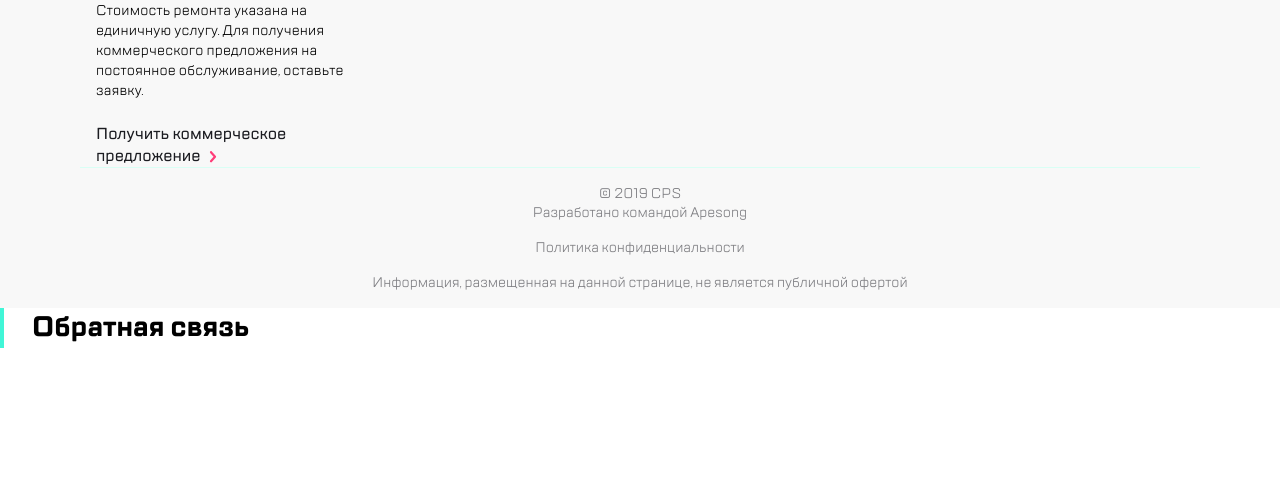
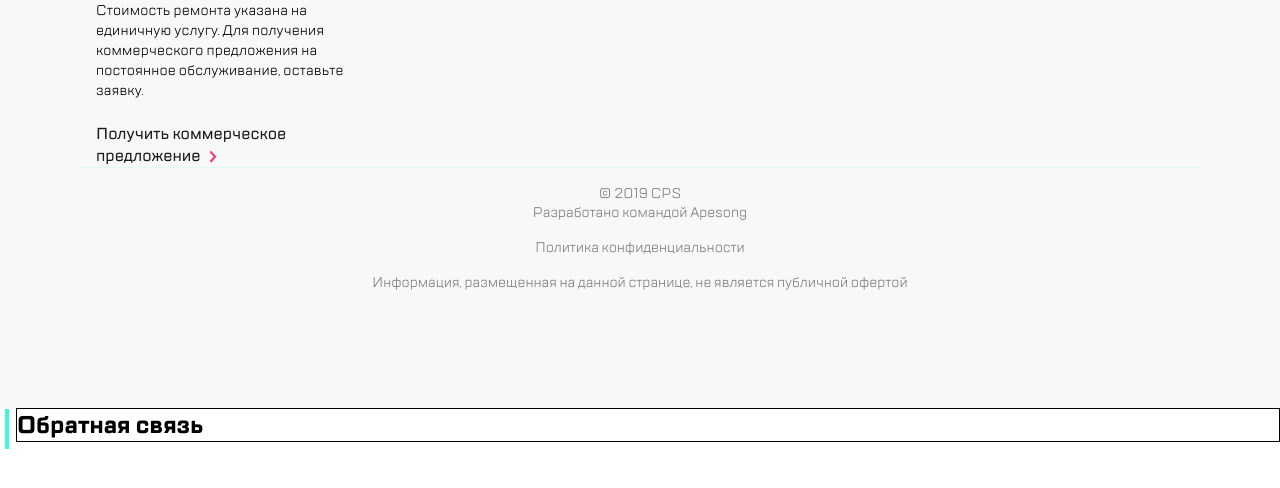
Before and after one commit to KnazUdachi/EdgeCool, a website built with webpack: page src/index.html in a window 1280 px wide. Shown: the part 1418-1906 px from the top of the page. Built offline with nearby package versions, Linux system fonts and the light colour scheme; files whose address does not match are found by name.

Commit message:
Тест мобилки

```diff
--- a/src/index.html
+++ b/src/index.html
@@ -448,7 +448,7 @@
   </div>
 
   <div class="feedback">
-    <h1 class="main__title">Обратная связь</h1>
+    <h1 class="feedback__title">Обратная связь</h1>
 
 
   </div>
--- a/src/js/index.js
+++ b/src/js/index.js
@@ -87,5 +87,5 @@ hamburgerButton.addEventListener("click", function() {
 
 sideMenu.addEventListener("click", function(){
   menu.classList.remove('menu-open');
-  body.style.overflow = 'hidden';
+  body.style.overflow = '';
 })
--- a/src/scss/feedback.scss
+++ b/src/scss/feedback.scss
@@ -2,6 +2,14 @@
 
 height: 676px;
 background-color: $secondary-color;
+
+&__title{
+    margin-left: 16px;
+    font-size: 24px;
+    position: relative;
+    border: 1px solid black;
+    margin-top: 100px;
+}
 
 &__title::before{
     position: absolute;
@@ -10,5 +18,6 @@ background-color: $secondary-color;
     height: 40px;
     background:#41F6D7;
     left: -12px;
+
   }
 }
```
